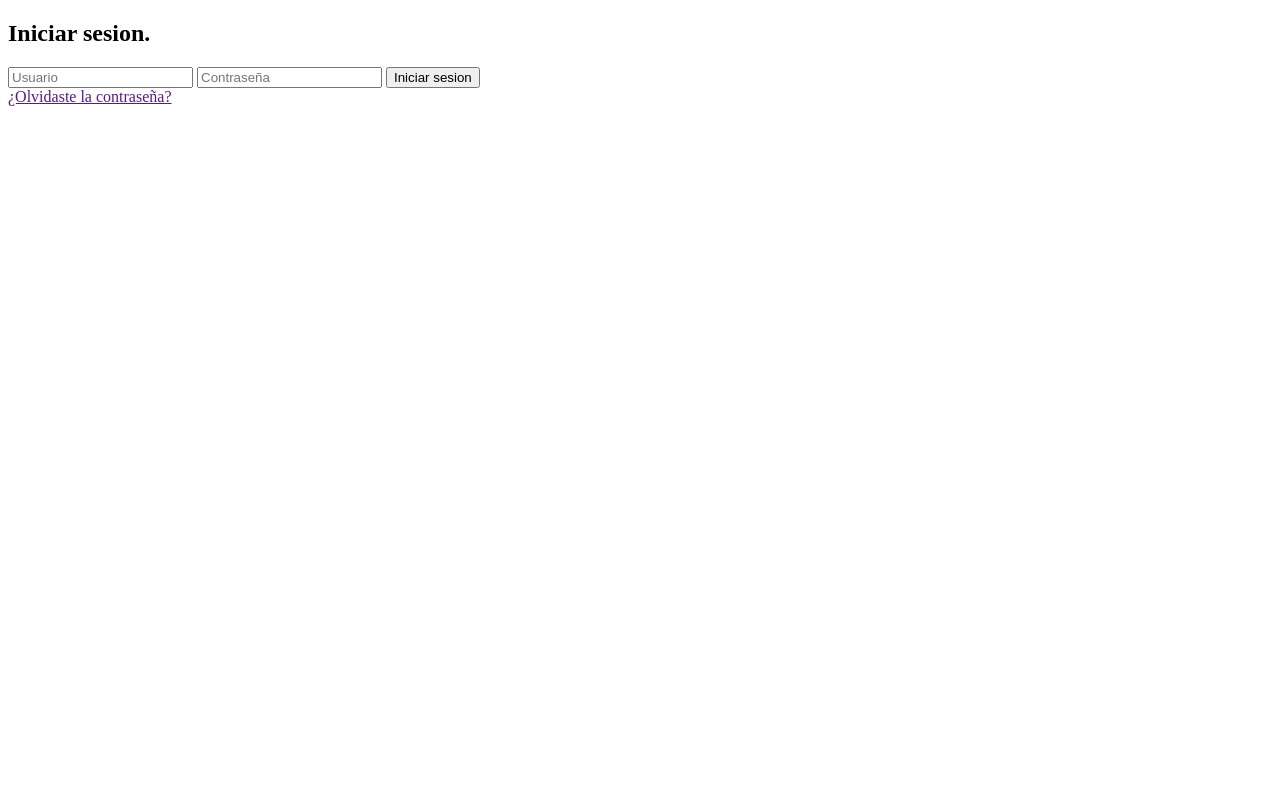
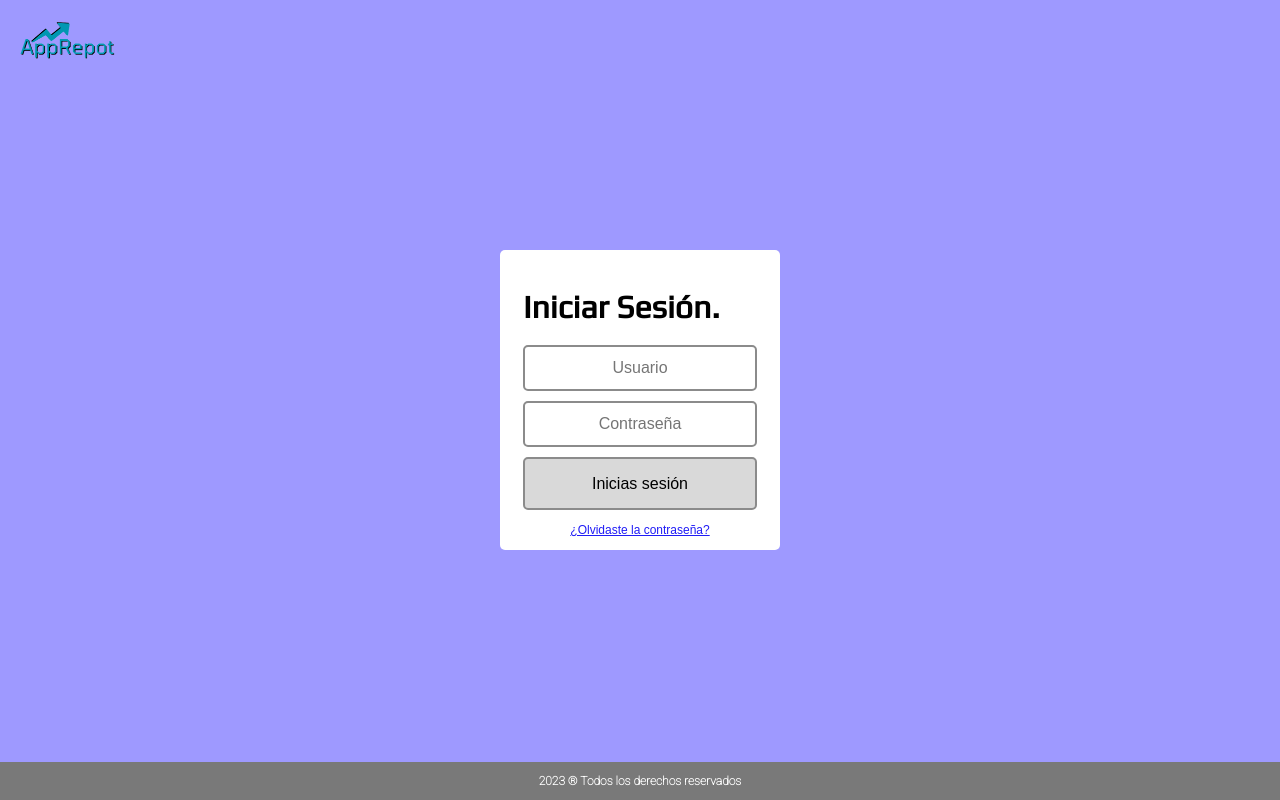
Before and after one commit to Will-8a/AppReport, a Flask app: page /login in a window 1280 px wide. Run offline with Flask 3, Linux system fonts and the light colour scheme; some libraries are stand-ins or nearby versions.

Commit message:
Actualiza el archivo ./auth/login.html

```diff
--- a/src/templates/auth/login.html
+++ b/src/templates/auth/login.html
@@ -1,40 +1,46 @@
 {% extends './base.html' %}
 
 {% block title %}Login | AppReport{% endblock %}
+{% block style %}
+    <link href="https://fonts.googleapis.com/css2?family=Roboto:wght@100&display=swap" rel="stylesheet">
+    <link href="https://fonts.googleapis.com/css2?family=Play&display=swap" rel="stylesheet">
+    <link rel="stylesheet" type="text/css" href="{{ url_for('static', filename='css/login_style.css')}}">
+    <link rel="icon" type="image/x-icon" href="{{url_for('static', filename='img/login.ico')}}">
+{% endblock %}
+
 
 {% block body %}
-    <!-- Contenido principal -->
-    <main>
-        <!-- logo -->
-        <div></div>
-        <h2>Iniciar sesion.</h2>
+    <!-- Logo de la aplicacion -->
     <div>
+        <img src="{{url_for('static', filename='img/logo_oficial.png')}}" alt="logo" class="logo">
+    </div>
     {% with messages = get_flashed_messages() %}
     {% if messages %}
-                <br>
-                    {% for message in messages %}
-                    <!-- Div con el alert -->
+    {% for message in messages%}
     <div>
         <strong>{{ message }}</strong>
-                        <!-- boton para cerrar el alert -->
         <button type="button">X</button>
     </div>
     {% endfor %}
     {% endif %}
     {% endwith %}
+    <div class="container">
+        <h1>Iniciar Sesión.</h1>
         <form id="loginform" action="/login" method="POST">
             <input type="hidden" name="csrf_token" value="{{ csrf_token() }}">
+
             <input type="text" name="username" autocomplete="username" placeholder="Usuario" required>
 
             <input type="password" name="password" autocomplete="current-password" placeholder="Contraseña" required>
 
-                <button type="submit">Iniciar sesion</button>
+            <input type="submit" value="Inicias sesión" class="btn"/>
         </form>
+
+        <div class="pass-link">
+            <a href="mailto:serviciocomunitario@iunav.com?subject=Olvidé%20la%20contraseña">¿Olvidaste la contraseña?</a>
         </div>
-        <div>
-            <!-- Colocar direccion -->
-            <a href="">¿Olvidaste la contraseña?</a>
     </div>
-    </main>
-
+    <footer>
+        <h4> 2023 ® Todos los derechos reservados</h4>
+    </footer>
 {% endblock %}
```
Lines whose indentation alone changed are shown as unchanged.
